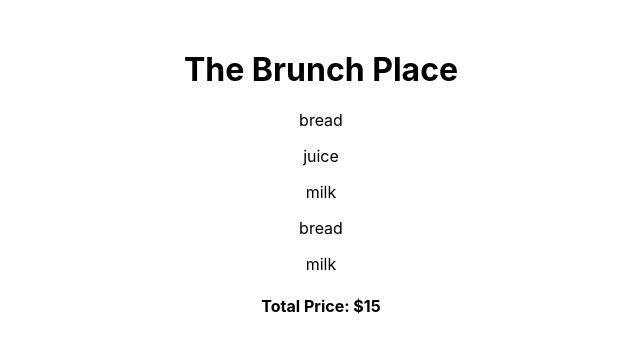
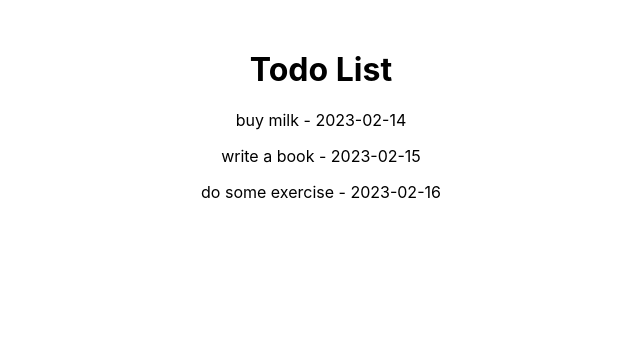
Before and after one commit to sholua/recoil-egghead, a React (Create React App) app: page / in a window 1280 px wide. Shown: the top 350 px of the page, without its empty margins (319-959 px from the left). Built offline with nearby package versions, Linux system fonts and the light colour scheme.

Commit message:
Recoil selector family

```diff
--- a/package.json
+++ b/package.json
@@ -10,6 +10,7 @@
     "@types/node": "^16.18.12",
     "@types/react": "^18.0.28",
     "@types/react-dom": "^18.0.10",
+    "luxon": "^3.2.1",
     "react": "^18.2.0",
     "react-dom": "^18.2.0",
     "react-scripts": "5.0.1",
@@ -40,5 +41,8 @@
       "last 1 firefox version",
       "last 1 safari version"
     ]
+  },
+  "devDependencies": {
+    "@types/luxon": "^3.2.0"
   }
 }
--- a/src/App.tsx
+++ b/src/App.tsx
@@ -1,12 +1,14 @@
 import './App.css';
 import RecoilSelector from './components/RecoilSelector';
+import RecoilSelectorFamily from './components/RecoilSelectorFamily';
 import RecoilState from './components/RecoilState';
 
 function App() {
   return (
     <div className="App">
       {/* <RecoilState /> */}
-      <RecoilSelector />
+      {/* <RecoilSelector /> */}
+      <RecoilSelectorFamily />
     </div>
   );
 }
--- /dev/null
+++ b/src/components/RecoilSelectorFamily.tsx
@@ -0,0 +1,55 @@
+import { atom, selectorFamily, useRecoilValue } from 'recoil';
+import { DateTime } from 'luxon';
+
+const currentTime = DateTime.local();
+
+const sortedTodoList = selectorFamily({
+  key: 'sortedTodoList',
+  get:
+    (sortedType) =>
+    ({ get }) => {
+      const todos = [...get(todoList)];
+
+      return sortedType === 'ASC'
+        ? todos.sort(
+            (a, b) => a.createdAt.toUnixInteger() - b.createdAt.toUnixInteger()
+          )
+        : todos.sort(
+            (a, b) => b.createdAt.toUnixInteger() - a.createdAt.toUnixInteger()
+          );
+    },
+});
+
+const todoList = atom({
+  key: 'todoList',
+  default: [
+    {
+      name: 'buy milk',
+      createdAt: currentTime,
+    },
+    {
+      name: 'write a book',
+      createdAt: currentTime.plus({ days: 1 }),
+    },
+    {
+      name: 'do some exercise',
+      createdAt: currentTime.plus({ days: 2 }),
+    },
+  ],
+});
+
+export default function App() {
+  const sortOrder = 'ASC';
+  const mySortedTodoList = useRecoilValue(sortedTodoList(sortOrder));
+
+  return (
+    <div className="App">
+      <h1>Todo List</h1>
+      {mySortedTodoList.map((item, index) => (
+        <p key={index}>
+          {item.name} - {item.createdAt.toISODate()}
+        </p>
+      ))}
+    </div>
+  );
+}
```
Also changed, not shown: 1 other file (tests, documents, lock files or other folders).
